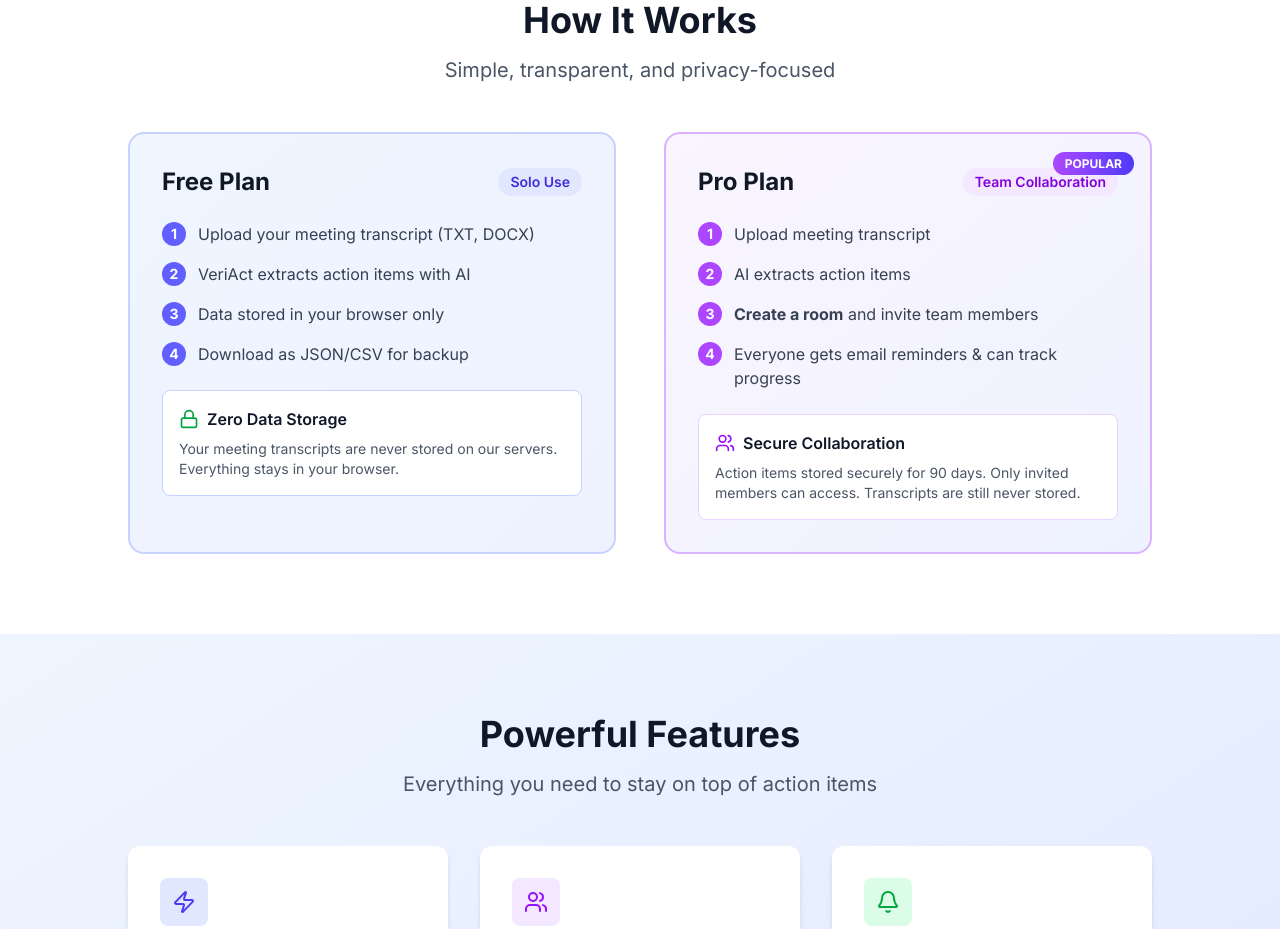
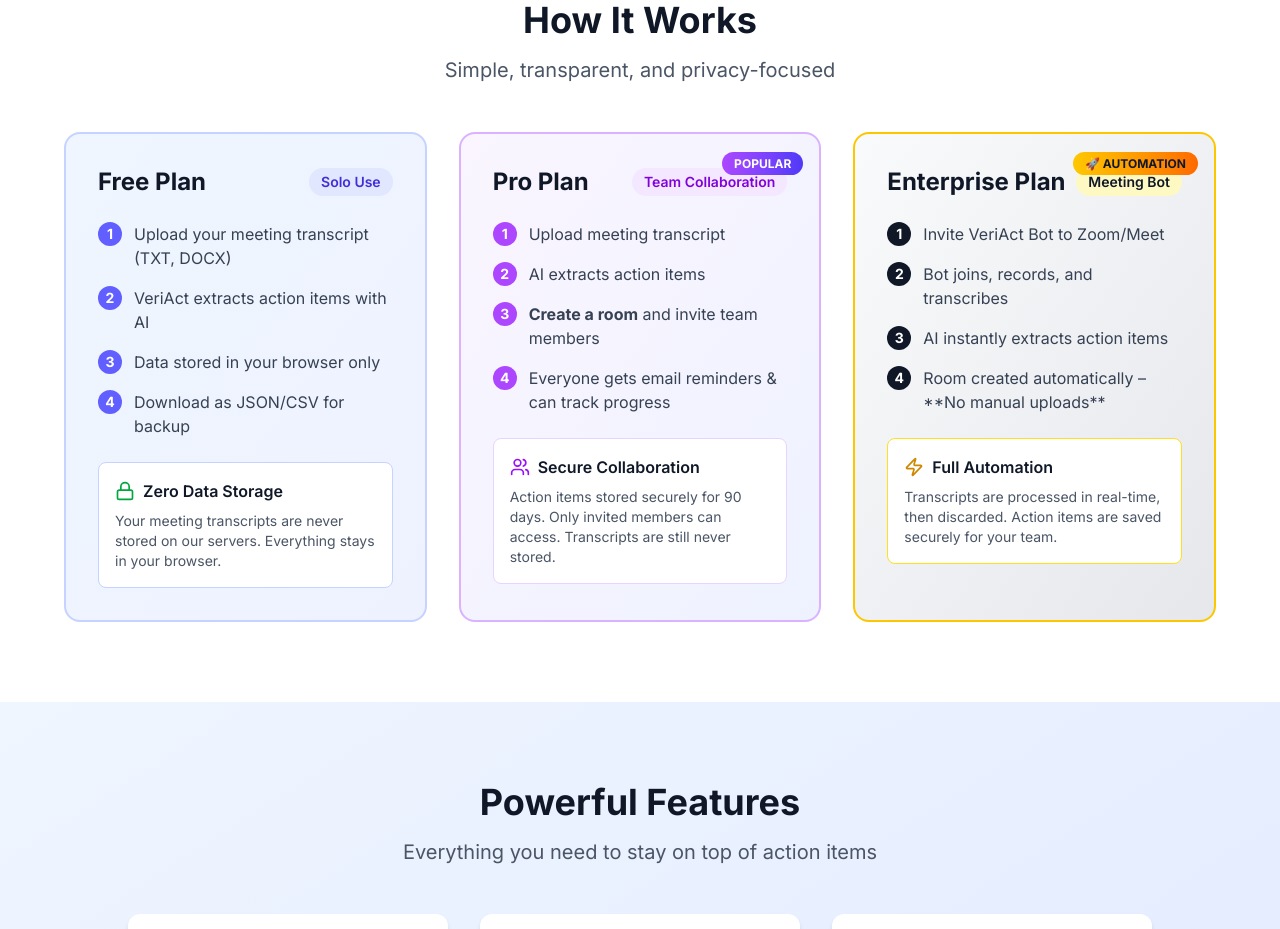
Before and after one commit to Aziz-Ibrahim/veriact, a Next.js app: page / in a window 1280 px wide. Shown: the part 880-1809 px from the top of the page. Built offline with nearby package versions, Linux system fonts and the light colour scheme; no server answers.

Commit message:
feat; included new enterprise features in how it works secrtion

```diff
--- a/src/app/page.tsx
+++ b/src/app/page.tsx
@@ -141,7 +141,8 @@
             </p>
           </motion.div>
 
-          <div className="grid md:grid-cols-2 gap-12 max-w-5xl mx-auto">
+          <div className="grid md:grid-cols-3 gap-8 max-w-6xl mx-auto">
+
             {/* Free Tier */}
             <motion.div
               initial={{ opacity: 0, x: -30 }}
@@ -186,11 +187,12 @@
               </div>
             </motion.div>
 
-            {/* Paid Tier */}
+            {/* Pro Plan Card (Collaboration) */}
             <motion.div
-              initial={{ opacity: 0, x: 30 }}
-              whileInView={{ opacity: 1, x: 0 }}
+              initial={{ opacity: 0, y: 30 }}
+              whileInView={{ opacity: 1, y: 0 }}
               viewport={{ once: true }}
+              transition={{ delay: 0.1 }}
               className="bg-gradient-to-br from-purple-50 to-indigo-50 p-8 rounded-2xl border-2 border-purple-300 relative overflow-hidden"
             >
               <div className="absolute top-4 right-4">
@@ -235,6 +237,58 @@
                 </p>
               </div>
             </motion.div>
+
+            {/* Enterprise Plan Card (Automation) */}
+            <motion.div
+              initial={{ opacity: 0, x: 30 }}
+              whileInView={{ opacity: 1, x: 0 }}
+              viewport={{ once: true }}
+              transition={{ delay: 0.2 }}
+              className="bg-gradient-to-br from-gray-50 to-gray-200 p-8 rounded-2xl border-2 border-yellow-400 relative overflow-hidden"
+            >
+              <div className="absolute top-4 right-4">
+                <span className="px-3 py-1 bg-gradient-to-r from-yellow-400 to-orange-500 text-gray-900 text-xs font-bold rounded-full">
+                  🚀 AUTOMATION
+                </span>
+              </div>
+
+              <div className="flex items-center justify-between mb-6">
+                <h3 className="text-2xl font-bold text-gray-900">Enterprise Plan</h3>
+                <span className="px-3 py-1 bg-yellow-100 text-gray-900 text-sm font-semibold rounded-full">
+                  Meeting Bot
+                </span>
+              </div>
+
+              <ol className="space-y-4 mb-6">
+                <li className="flex items-start space-x-3">
+                  <span className="flex-shrink-0 w-6 h-6 bg-gray-900 text-white rounded-full flex items-center justify-center text-sm font-bold">1</span>
+                  <span className="text-gray-700">Invite VeriAct Bot to Zoom/Meet</span>
+                </li>
+                <li className="flex items-start space-x-3">
+                  <span className="flex-shrink-0 w-6 h-6 bg-gray-900 text-white rounded-full flex items-center justify-center text-sm font-bold">2</span>
+                  <span className="text-gray-700">Bot joins, records, and transcribes</span>
+                </li>
+                <li className="flex items-start space-x-3">
+                  <span className="flex-shrink-0 w-6 h-6 bg-gray-900 text-white rounded-full flex items-center justify-center text-sm font-bold">3</span>
+                  <span className="text-gray-700">AI instantly extracts action items</span>
+                </li>
+                <li className="flex items-start space-x-3">
+                  <span className="flex-shrink-0 w-6 h-6 bg-gray-900 text-white rounded-full flex items-center justify-center text-sm font-bold">4</span>
+                  <span className="text-gray-700">Room created automatically – **No manual uploads**</span>
+                </li>
+              </ol>
+
+              <div className="bg-white p-4 rounded-lg border border-yellow-300">
+                <div className="flex items-center space-x-2 mb-2">
+                  <Zap className="w-5 h-5 text-yellow-600" />
+                  <span className="font-semibold text-gray-900">Full Automation</span>
+                </div>
+                <p className="text-sm text-gray-600">
+                  Transcripts are processed in real-time, then discarded. Action items are saved securely for your team.
+                </p>
+              </div>
+            </motion.div>
+
           </div>
         </div>
       </section>
```
